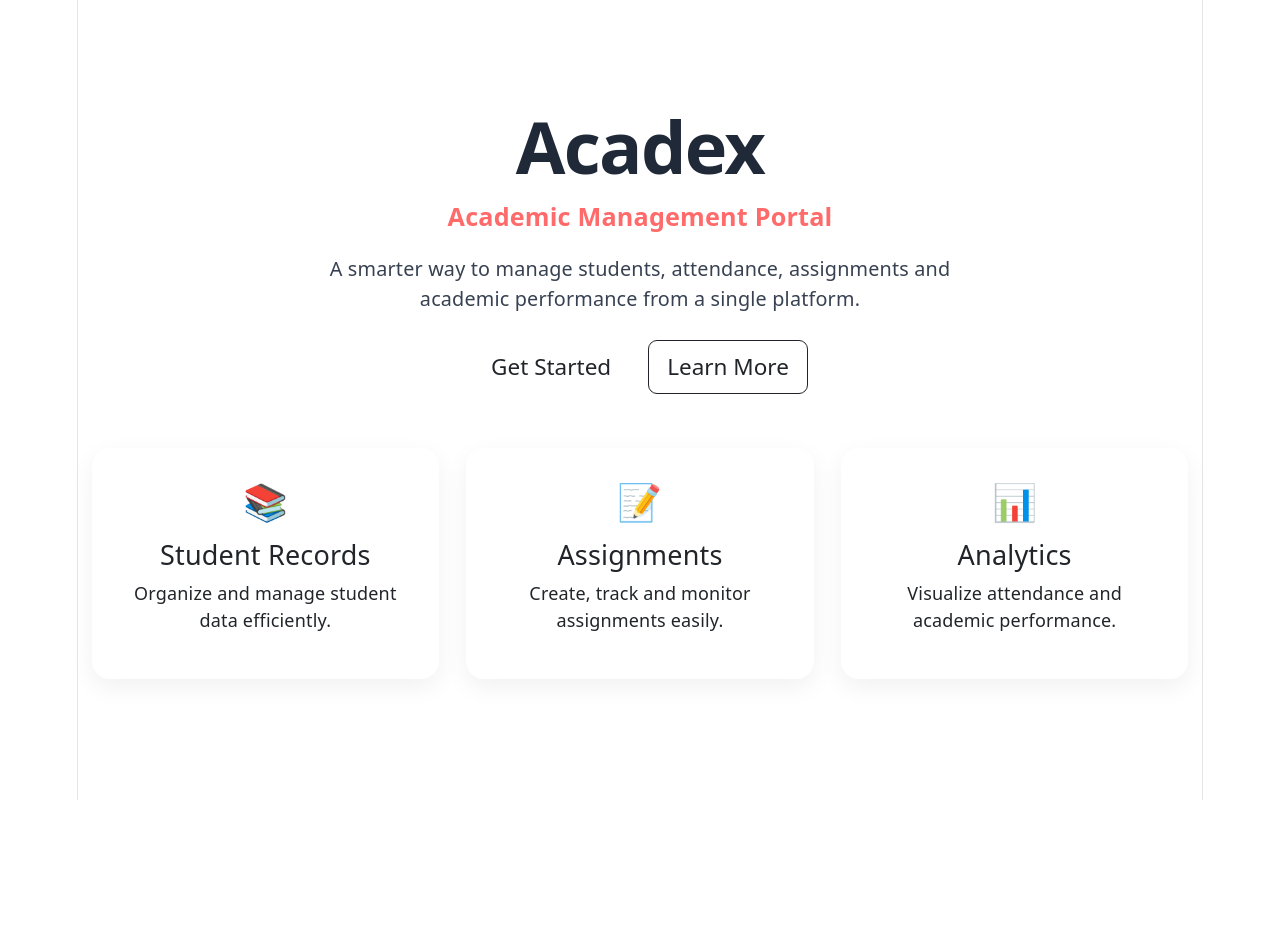
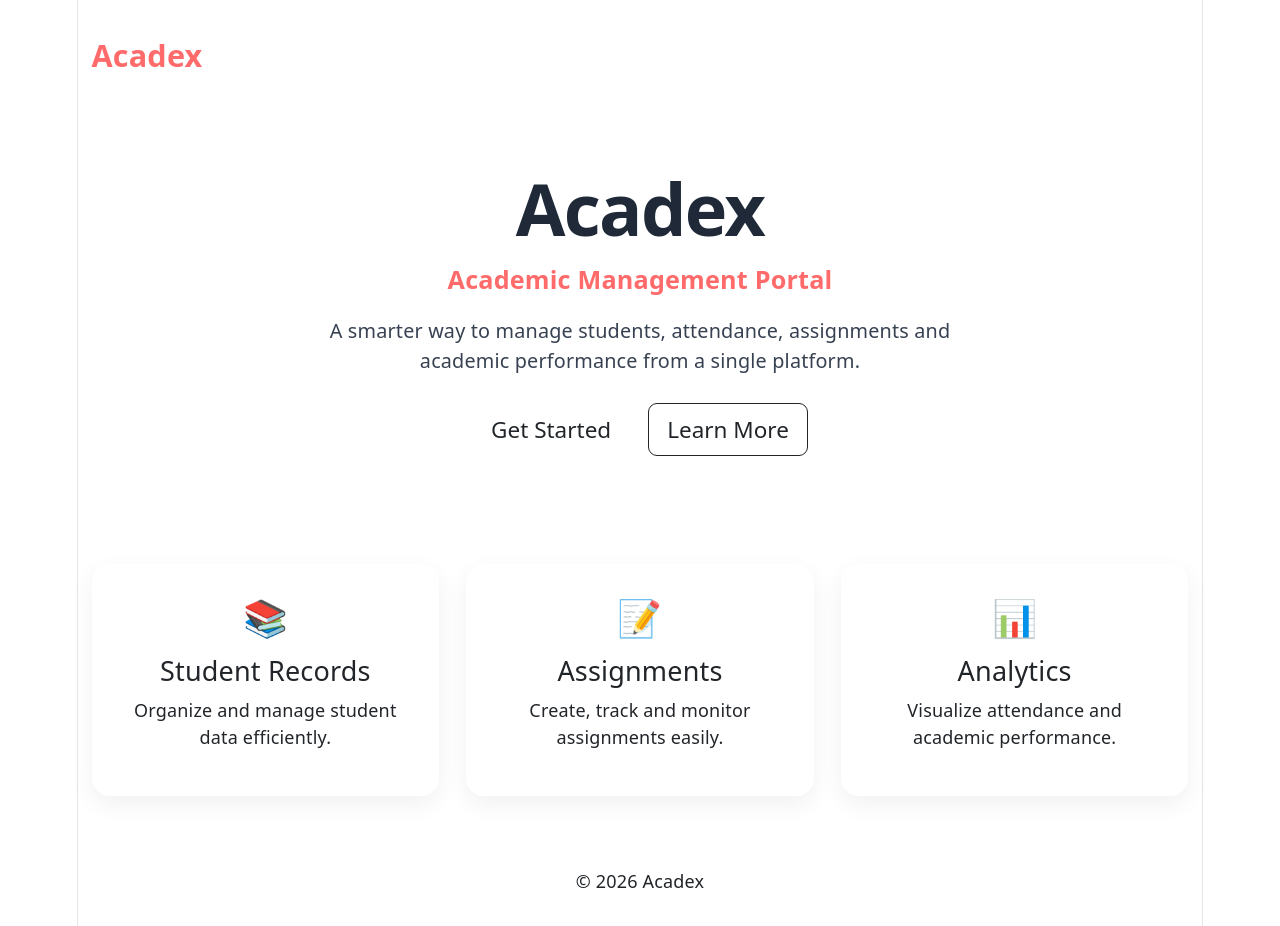
Before and after one commit to arunima1507/acadex, a React app in the folder frontend/: page / in a window 1280 px wide. Shown: the top 926 px of the page. Before the commit the page ends 800 px from the top, so only its background shows below. Built offline with nearby package versions, Linux system fonts and the light colour scheme; the HTML template or start-up script is replaced by a standard one.

Commit message:
refactor: organize landing page into reusable components

```diff
--- a/frontend/src/App.jsx
+++ b/frontend/src/App.jsx
@@ -1,63 +1,26 @@
 import "./App.css";
-import FeatureCard from "./components/FeatureCard";
+
+import Navbar from "./components/Navbar";
+import Hero from "./components/Hero";
+import FeaturesSection from "./components/FeaturesSection";
+import Footer from "./components/Footer";
 
 function App() {
   return (
-    <div className="hero">
-      <div className="container text-center">
+    <div>
 
-        <h1 className="hero-title">
-          Acadex
-        </h1>
+      <Navbar />
 
-        <p className="hero-subtitle">
-          Academic Management Portal
-        </p>
+      <div className="container">
 
-        <p className="hero-text">
-          A smarter way to manage students,
-          attendance, assignments and academic
-          performance from a single platform.
-        </p>
+        <Hero />
 
-        <div className="mt-4">
-          <button className="btn accent-btn btn-lg me-3">
-            Get Started
-          </button>
+        <FeaturesSection />
 
-          <button className="btn btn-outline-dark btn-lg">
-            Learn More
-          </button>
-        </div>
-
-        <div className="row mt-5">
-          <div className="col-md-4 mb-3">
-            <FeatureCard
-              icon="📚"
-              title="Student Records"
-              description="Organize and manage student data efficiently."
-            />
-          </div>
-
-          <div className="col-md-4 mb-3">
-            <FeatureCard
-              icon="📝"
-              title="Assignments"
-              description="Create, track and monitor assignments easily."
-            />
-          </div>
-
-          <div className="col-md-4 mb-3">
-            <FeatureCard
-              icon="📊"
-              title="Analytics"
-              description="Visualize attendance and academic performance."
-            />
-          </div>
-
-        </div>
+        <Footer />
 
       </div>
+
     </div>
   );
 }
--- /dev/null
+++ b/frontend/src/components/FeaturesSection.jsx
@@ -0,0 +1,35 @@
+import FeatureCard from "./FeatureCard";
+
+function FeaturesSection() {
+  return (
+    <div className="row mt-5">
+
+      <div className="col-md-4 mb-3">
+        <FeatureCard
+          icon="📚"
+          title="Student Records"
+          description="Organize and manage student data efficiently."
+        />
+      </div>
+
+      <div className="col-md-4 mb-3">
+        <FeatureCard
+          icon="📝"
+          title="Assignments"
+          description="Create, track and monitor assignments easily."
+        />
+      </div>
+
+      <div className="col-md-4 mb-3">
+        <FeatureCard
+          icon="📊"
+          title="Analytics"
+          description="Visualize attendance and academic performance."
+        />
+      </div>
+
+    </div>
+  );
+}
+
+export default FeaturesSection;
--- /dev/null
+++ b/frontend/src/components/Footer.jsx
@@ -0,0 +1,11 @@
+function Footer() {
+  return (
+    <footer className="text-center mt-5 pb-4">
+      <p>
+        © 2026 Acadex
+      </p>
+    </footer>
+  );
+}
+
+export default Footer;
--- /dev/null
+++ b/frontend/src/components/Hero.jsx
@@ -0,0 +1,33 @@
+function Hero() {
+  return (
+    <section className="text-center py-5">
+
+      <h1 className="hero-title">
+        Acadex
+      </h1>
+
+      <p className="hero-subtitle">
+        Academic Management Portal
+      </p>
+
+      <p className="hero-text">
+        A smarter way to manage students,
+        attendance, assignments and academic
+        performance from a single platform.
+      </p>
+
+      <div className="mt-4">
+        <button className="btn accent-btn btn-lg me-3">
+          Get Started
+        </button>
+
+        <button className="btn btn-outline-dark btn-lg">
+          Learn More
+        </button>
+      </div>
+
+    </section>
+  );
+}
+
+export default Hero;
--- /dev/null
+++ b/frontend/src/components/Navbar.jsx
@@ -0,0 +1,21 @@
+function Navbar() {
+  return (
+    <nav className="navbar navbar-expand-lg bg-transparent py-4">
+      <div className="container">
+
+        <span
+          className="navbar-brand fw-bold"
+          style={{
+            color: "#FF6B6B",
+            fontSize: "1.7rem",
+          }}
+        >
+          Acadex
+        </span>
+
+      </div>
+    </nav>
+  );
+}
+
+export default Navbar;
```
